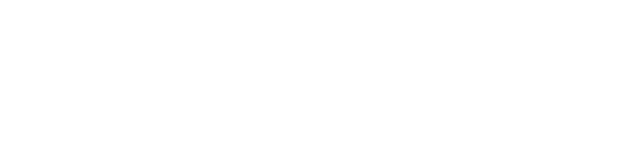
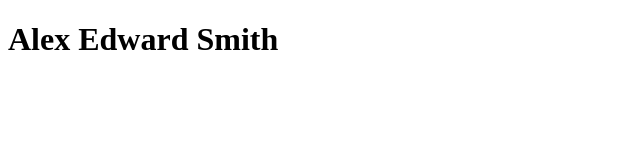
Before and after one commit to cloakerwolf/alexesmith.github.io, a plain HTML site: page resume.html in a window 1280 px wide. Shown: the whole page, without its empty margins (0-640 px from the left). Drawn offline with Linux system fonts and the light colour scheme.

Commit message:
Update resume.html

```diff
--- a/resume.html
+++ b/resume.html
@@ -6,6 +6,7 @@
   </head>
   <body>
     <header>
+      <h1> Alex Edward Smith </h1>
     </header>
     <main>
     </main>
```
